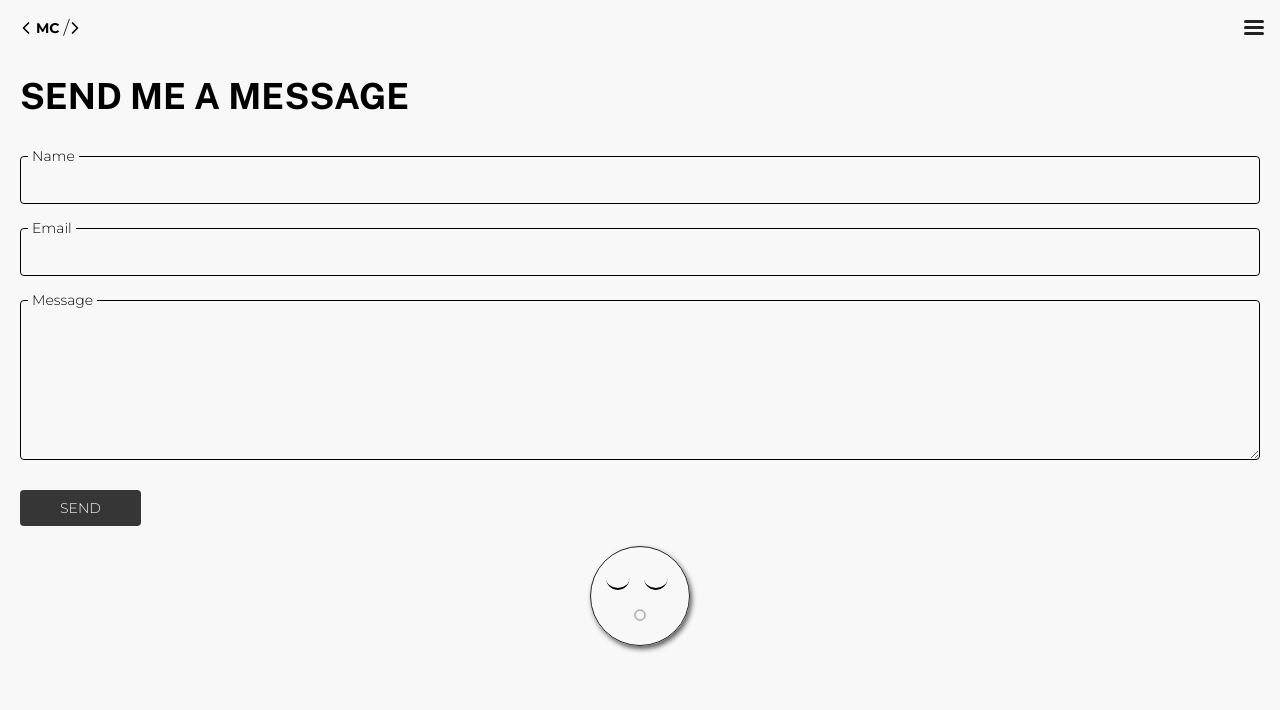
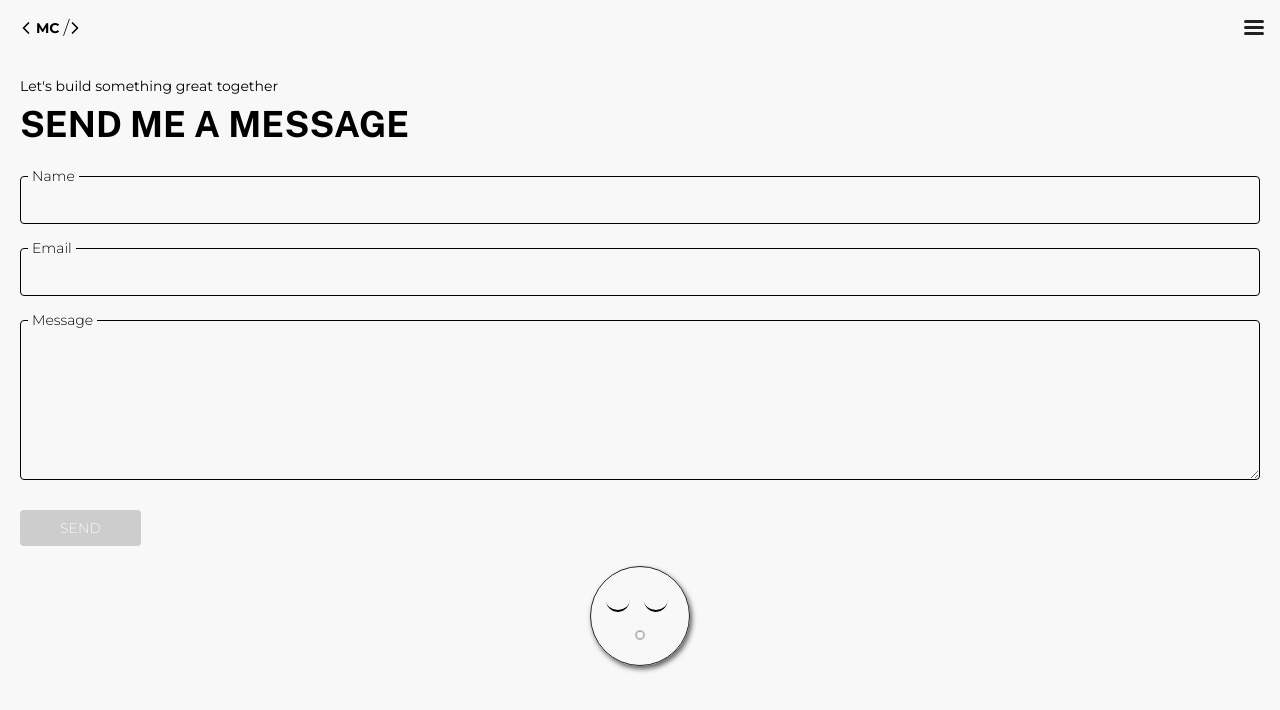
Before and after one commit to corb0140/my_portfolio, a React (Vite) app: page /contact in a window 1280 px wide. Shown: the top 710 px of the page. Built offline with nearby package versions, Linux system fonts and the light colour scheme.

Commit message:
contact page

```diff
--- a/src/index.css
+++ b/src/index.css
@@ -48,4 +48,17 @@ textarea {
 }
 
 @layer utilities {
+  @keyframes beat {
+    0% {
+      transform: scale(0.5);
+    }
+    100% {
+      transform: scale(1);
+      opacity: 1;
+    }
+  }
+
+  .animate-beat {
+    animation: beat 0.8s ease-in-out infinite alternate;
+  }
 }
--- a/src/pages/contact-page.jsx
+++ b/src/pages/contact-page.jsx
@@ -1,5 +1,10 @@
 import { useState, useEffect, useRef } from "react";
 import gsap from "gsap";
+import emailjs from "@emailjs/browser";
+
+const SERVICE_ID = import.meta.env.VITE_EMAILJS_SERVICE_ID;
+const TEMPLATE_ID = import.meta.env.VITE_EMAILJS_TEMPLATE_ID;
+const PUBLIC_KEY = import.meta.env.VITE_EMAILJS_PUBLIC_KEY;
 
 function ContactPage() {
   const [formData, setFormData] = useState({
@@ -7,6 +12,15 @@ function ContactPage() {
     email: "",
     message: "",
   });
+
+  const [isAngry, setIsAngry] = useState(false);
+  const [isLoading, setIsLoading] = useState(false);
+
+  /* ----- INPUT VALIDATION -----*/
+  const isValid =
+    formData.name.trim().length > 2 &&
+    formData.email.includes("@") &&
+    formData.message.trim().length > 4;
 
   /* ----- FACE ANIMATION TRIGGERS & STATE -----*/
   const awake =
@@ -39,27 +53,68 @@ function ContactPage() {
     }
   }, [awake]);
 
-  /* ----- INPUT VALIDATION -----*/
-  // const nameValidation = formData.name.length < 5 ? "" : ""
+  const handleFaceChange = () => {
+    if (!awake) return;
 
+    setIsAngry(true);
+
+    const timeout = setTimeout(() => {
+      setIsAngry(false);
+    }, 3000);
+
+    return () => clearTimeout(timeout);
+  };
+
+  /* ----- SUBMIT -----*/
   const submitFormHandler = (e) => {
     e.preventDefault();
+
+    if (isLoading) return;
+    setIsLoading(true);
+
+    emailjs
+      .send(
+        SERVICE_ID,
+        TEMPLATE_ID,
+        {
+          name: formData.name,
+          email: formData.email,
+          message: formData.message,
+        },
+        PUBLIC_KEY
+      )
+      .then(() => {
+        setIsLoading(false);
+        alert("Message sent!");
 
         setFormData({
           name: "",
           email: "",
           message: "",
         });
+      })
+      .catch((error) => {
+        setIsLoading(false);
+        console.error("Email JS error:", error);
+        alert("Failed to send message.");
+      });
   };
+
   return (
     <div className="p-5 flex flex-col">
+      {/* TITLE */}
+      <div className="flex flex-col gap-2">
+        <p className="text-sm font-normal">
+          Let's build something great together
+        </p>
         <h1 className="uppercase text-4xl">Send Me A Message</h1>
+      </div>
 
       {/* FORM */}
       <form
         action="POST"
         onSubmit={submitFormHandler}
-        className="flex flex-col gap-6 mt-10"
+        className="flex flex-col gap-6 mt-8"
       >
         <div className="relative">
           <label
@@ -74,7 +129,6 @@ function ContactPage() {
             name="name"
             id="name"
             className="h-12 rounded-sm w-full border pl-2"
-            required
             value={formData.name}
             onChange={(e) =>
               setFormData({ ...formData, [e.target.name]: e.target.value })
@@ -95,7 +149,6 @@ function ContactPage() {
             name="email"
             id="email"
             className="h-12 rounded-sm w-full border pl-2"
-            required
             value={formData.email}
             onChange={(e) =>
               setFormData({ ...formData, [e.target.name]: e.target.value })
@@ -115,7 +168,6 @@ function ContactPage() {
             name="message"
             id="message"
             className="h-40 rounded-sm w-full border p-1.5"
-            required
             value={formData.message}
             onChange={(e) =>
               setFormData({ ...formData, [e.target.name]: e.target.value })
@@ -123,24 +175,52 @@ function ContactPage() {
           />
         </div>
 
-        <button className="py-2 px-10 uppercase bg-primary/90 text-tertiary text-sm rounded-sm self-start">
-          Send
+        <button
+          disabled={!isValid || isLoading}
+          className={`py-2 px-10 uppercase transition duration-200 ${
+            !isValid ? "bg-primary/20" : "bg-primary/90"
+          } text-tertiary text-sm rounded-sm self-start`}
+        >
+          {isLoading ? (
+            <>
+              <span className="loader"></span>
+              Sending...
+            </>
+          ) : (
+            "Send"
+          )}
         </button>
       </form>
 
       {/* FACE */}
-      <div className="flex gap-15 items-center justify-center w-full mt-5">
+      <div onClick={handleFaceChange} className="w-fit mt-5 self-center">
         <div className="relative h-25 w-25 rounded-full border border-primary shadow-[2px_3px_5px_rgb(34,34,34,.7)]">
+          {/* ANGRY ICON */}
+          <div
+            className={`absolute -top-1 right-1 grid grid-cols-2 gap-0.5 -rotate-10 h-6 w-6 ${
+              isAngry ? "animate-beat" : "scale-0 opacity-0"
+            }`}
+          >
+            <div className="border-b-3 border-r-3 rounded-br-md"></div>
+            <div className="border-b-3 border-l-3 rounded-bl-md"></div>
+            <div className="border-t-3 border-r-3 rounded-tr-md"></div>
+            <div className="border-t-3 border-l-3 rounded-tl-md"></div>
+          </div>
+
           {/* EYES */}
-          <div className="absolute flex gap-3 top-4 left-[50%] -translate-x-[55%]">
+          <div
+            className={`absolute flex items-center justify-center gap-3 top-4.5 left-[50%] -translate-x-[55%] h-7`}
+          >
             {/* LEFT EYE */}
             <div
-              className={`h-7 w-6.5 transition-all duration-500 border rounded-full ${
+              className={` transition-all duration-500 border rounded-full ${
                 awake ? "border-primary" : "border-tertiary"
-              }  relative overflow-hidden`}
+              } ${
+                isAngry ? "h-0.5 w-5" : "h-7 w-6.5"
+              } relative overflow-hidden`}
             >
               <div
-                className={`h-full w-full border-b-2 rounded-b-full bg-tertiary absolute transition-all duration-1000 ${
+                className={`h-full w-full border-b-2 rounded-b-full bg-tertiary absolute transition-all duration-300 ${
                   awake ? "-top-10" : "top-0"
                 } z-10`}
               ></div>
@@ -154,12 +234,14 @@ function ContactPage() {
 
             {/* RIGHT EYE */}
             <div
-              className={`h-7 w-6.5 transition-all duration-500 border rounded-full ${
+              className={`transition-all duration-500 border rounded-full ${
                 awake ? "border-primary" : "border-tertiary"
-              }  relative overflow-hidden`}
+              } ${
+                isAngry ? "h-0.5 w-5" : "h-7 w-6.5"
+              } relative overflow-hidden`}
             >
               <div
-                className={`h-full w-full border-b-2 rounded-b-full bg-tertiary absolute transition-all duration-1000 ${
+                className={`h-full w-full border-b-2 rounded-b-full bg-tertiary absolute transition-all duration-300 ${
                   awake ? "-top-10" : "top-0"
                 } z-10`}
               ></div>
@@ -178,13 +260,32 @@ function ContactPage() {
             className="absolute bottom-5 left-1/2 -translate-x-1/2 w-10 h-5 flex items-center justify-center"
           >
             <div
-              className={`transition-all duration-500 border w-5 ${
-                awake ? "h-0.5 rounded-sm" : "h-5 rounded-full"
+              className={`border-r-2 rounded-r-md transition-all duration-300 ${
+                isAngry ? "h-3 w-2" : "h-0 w-0"
+              }`}
+            ></div>
+
+            <div
+              className={`transition-all duration-500 border w-4 ${
+                awake ? "h-0.5 rounded-sm" : "h-4 rounded-full"
+              }`}
+            ></div>
+
+            <div
+              className={`border-l-2 rounded-l-md transition-all duration-300 ${
+                isAngry ? "h-3 w-2" : "h-0 w-0"
               }`}
             ></div>
           </div>
         </div>
       </div>
+
+      {/* MESSAGE */}
+      {isAngry && (
+        <span className="w-full text-center mt-1 text-sm font-bold">
+          Hey! Don't touch me.
+        </span>
+      )}
     </div>
   );
 }
```
Also changed, not shown: package.json (+4 -3 lines), 2 other files (tests, documents, lock files or other folders). Lines whose indentation alone changed are shown as unchanged.
